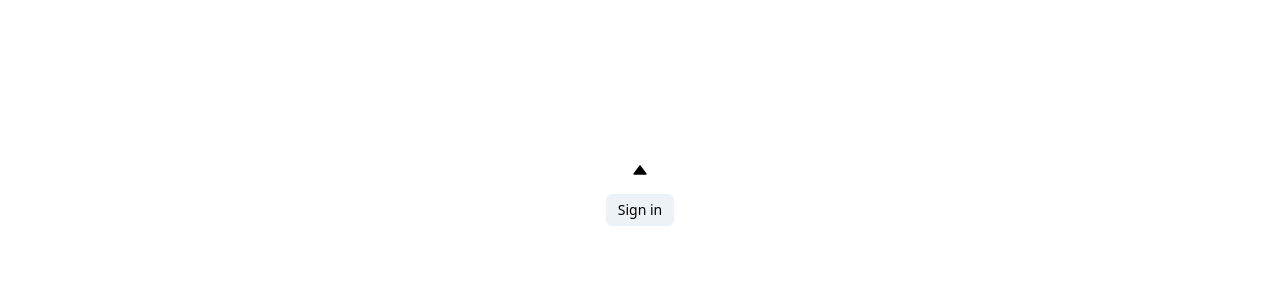
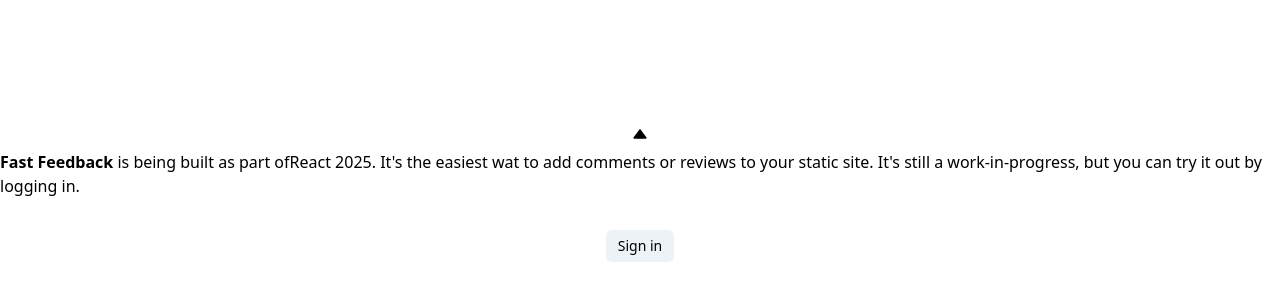
Before and after one commit to abdulahiroble/fastfeedback, a Next.js app: page / in a window 1280 px wide. Shown: the part 206-506 px from the top of the page. Built offline with nearby package versions, Linux system fonts and the light colour scheme; no server answers.

Commit message:
Fix error fetching sites two times

```diff
--- a/lib/auth.js
+++ b/lib/auth.js
@@ -19,6 +19,8 @@
     const handleUser = (rawUser) => {
         if (rawUser) {
             const user = formatUser(rawUser);
+
+            console.log(rawUser.getIdToken())
 
             createUser(user.uid, user)
 
--- a/lib/db-admin.js
+++ b/lib/db-admin.js
@@ -31,10 +31,6 @@
             sites.push({ id: doc.id, ...doc.data() });
         })
 
-        snapshot.forEach((doc) => {
-            sites.push({ id: doc.id, ...doc.data() });
-        })
-
         return { sites }
 
     } catch (error) {
--- a/pages/dashboard.js
+++ b/pages/dashboard.js
@@ -1,4 +1,4 @@
-import { useAuth } from '@/lib/auth'
+// import { useAuth } from '@/lib/auth'
 import SiteTableSkeleton from "@/components/SiteTableSkeleton";
 import EmptyState from "@/components/EmptyState"
 import DashboardShell from "@/components/DashboardShell"
@@ -7,7 +7,7 @@
 import SiteTable from "@/components/SiteTable"
 
 const Dashboard = () => {
-    const auth = useAuth();
+    // const auth = useAuth();
     const { data } = useSWR("/api/sites", fetcher)
 
     if (!data) {
--- a/pages/index.js
+++ b/pages/index.js
@@ -3,7 +3,7 @@
 import { Button, Text, Code, Icon, Flex } from "@chakra-ui/react"
 
 import { useAuth } from '@/lib/auth'
-import EmptyState from "@/components/EmptyState";
+import Link from "next/link"
 
 const Home = () => {
   const auth = useAuth();
@@ -12,12 +12,37 @@
     <Flex as="main" direction="column" align="center" justify="center" h="100vh">
       <Head><title>Fast Feedback</title></Head>
 
-      <TriangleUpIcon size="24px" />
-
       {/* <Icon color="black" name="logo" size="48px" mb={2} /> */}
 
+      <TriangleUpIcon size="48px" mb={2} />
+
+      <Text mb={4}>
+        <Text as="span" fontWeight="bold" display="inline">
+          Fast Feedback
+        </Text>
+        {` is being built as part of`}
+        <Link href="https://react2025.com" isExternal textDecoration="underline">
+          React 2025
+        </Link>
+        {`. It's the easiest wat to add comments or reviews to your static site. It's still a work-in-progress, but you can try it out by logging in.`}
+      </Text>
       {auth.user ? (
-        <EmptyState />
+        <Button
+          as="a"
+          href="/dashboard"
+          backgroundColor="gray.900"
+          color="white"
+          fontWeight="medium"
+          mt={4}
+          maxW="200px"
+          _hover={{ bg: 'gray.700' }}
+          _active={{
+            bg: 'gray.800',
+            transform: 'scale(0.95)'
+          }}
+        >
+          View Dashboard
+        </Button>
       ) : <Button mt={4} size="sm" onClick={(e) => auth.signinWithGithub()}>Sign in</Button>}
     </Flex>
   )
```
